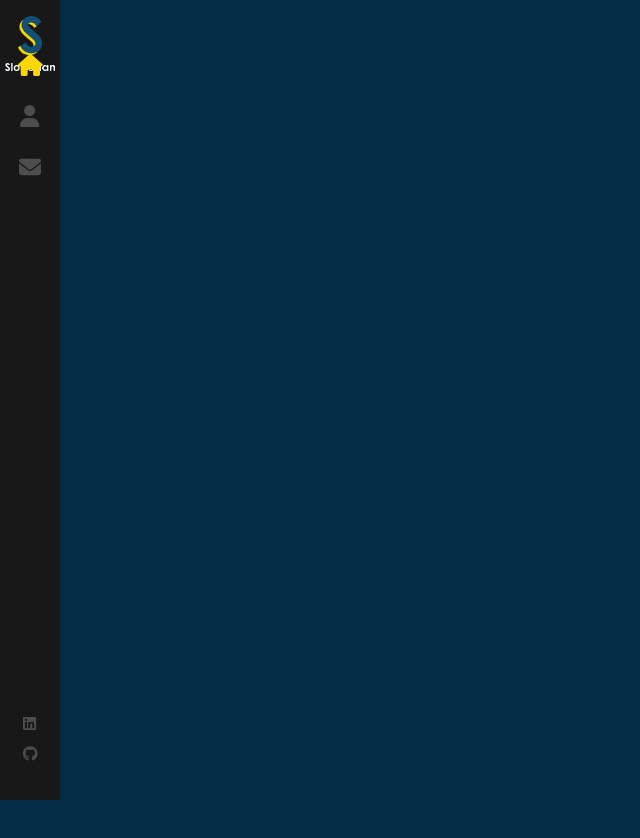
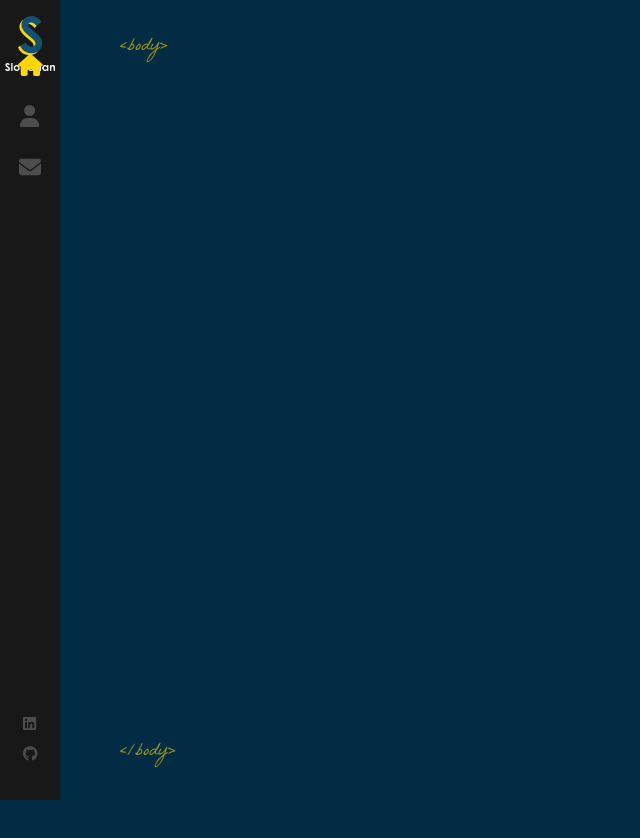
Before and after one commit to zmzm/react-portfolio-website, a React (Create React App) app: page / in a window 1280 px wide. Shown: the top 838 px of the page, without its empty margins (0-640 px from the left). Before the commit the page ends 800 px from the top, so only its background shows below. Built offline with nearby package versions, Linux system fonts and the light colour scheme.

Commit message:
added hoem page, layout styles

```diff
--- a/src/App.js
+++ b/src/App.js
@@ -3,11 +3,14 @@ import { Route, Routes } from 'react-router-dom';
 
 import Layout from './components/Layout';
 import './App.scss';
+import Home from './components/Home';
 
 function App() {
   return (
     <Routes>
-      <Route path="/" element={<Layout />} />
+      <Route path="/" element={<Layout />}>
+        <Route index element={<Home />} />
+      </Route>
     </Routes>
   );
 }
--- a/src/App.scss
+++ b/src/App.scss
@@ -1,5 +1,3 @@
-$primary-color: #ffd700;
-
 @import 'animate.css';
 
 @font-face {
--- /dev/null
+++ b/src/components/Home/index.js
@@ -0,0 +1,27 @@
+import React from 'react';
+import { Link } from 'react-router-dom';
+
+import LogogTitle from '../../assets/images/logo-s.png';
+
+import './index.scss';
+
+const Home = () => {
+  return (
+    <div className="container home-page">
+      <div className="text-zone">
+        <h1>
+          Hi <br /> I&apos;m
+        </h1>
+        <img alt="developer" src={LogogTitle} />
+        lobodan
+        <br />
+        JS developer
+        <Link to="/contact" calssName="flat-butoon">
+          CONTACT ME
+        </Link>
+      </div>
+    </div>
+  );
+};
+
+export default Home;
--- a/src/components/Layout/index.js
+++ b/src/components/Layout/index.js
@@ -1,10 +1,20 @@
 import React from 'react';
+import { Outlet } from 'react-router-dom';
 
 import Sidebar from '../Sidebar';
 import './index.scss';
 
 const Layout = () => {
-  return <Sidebar />;
+  return (
+    <div className="App">
+      <Sidebar />
+      <div className="page">
+        <span className="tags top-tags">&lt;body&gt;</span>
+        <Outlet />
+        <span className="tags bottom-tags">&lt;/body&gt;</span>
+      </div>
+    </div>
+  );
 };
 
 export default Layout;
--- a/src/components/Layout/index.scss
+++ b/src/components/Layout/index.scss
@@ -0,0 +1,31 @@
+@import "../colors.scss";
+
+.container {
+  width: 100%;
+  height: 90%;
+  min-height: 566px;
+  position: absolute;
+  opacity: 0;
+
+}
+
+.page {
+  width: 100%;
+  height: 100%;
+  position: absolute;
+}
+
+.tags {
+  color: $primary-color;
+  opacity: 0.6;
+  position: absolute;
+  bottom: 35px;
+  left: 120px;
+  font-size: 18px;
+  font-family: 'La Belle aurore';
+}
+
+.top-tags {
+  bottom: auto;
+  top: 35px;
+}
--- a/src/components/Sidebar/index.scss
+++ b/src/components/Sidebar/index.scss
@@ -1,3 +1,5 @@
+@import "../colors.scss";
+
 .nav-bar {
   background: #181818;
   width: 60px;
@@ -34,7 +36,7 @@ nav {
 
   a {
     font-size: 22px;
-    color: #4d4d4e;
+    color: $link-color;
     position: relative;
     line-height: 51px;
     height: 51px;
@@ -47,7 +49,7 @@ nav {
     }
 
     &:hover {
-      color: #ffd700;
+      color: $primary-color;
 
       svg {
         opacity: 0;
@@ -92,7 +94,7 @@ nav {
 
   a.active {
     svg {
-      color: #ffd700;
+      color: $primary-color;
     }
   }
 }
@@ -115,7 +117,7 @@ ul {
 
       &:hover {
         svg {
-          color: #ffd700;
+          color: $primary-color;
         }
       }
     }
--- /dev/null
+++ b/src/components/colors.scss
@@ -0,0 +1,2 @@
+$primary-color: #ffd700;
+$link-color: #4d4d4e;
```
Also changed, not shown: src/components/Home/index.scss (added), 1 other file (tests, documents, lock files or other folders).
